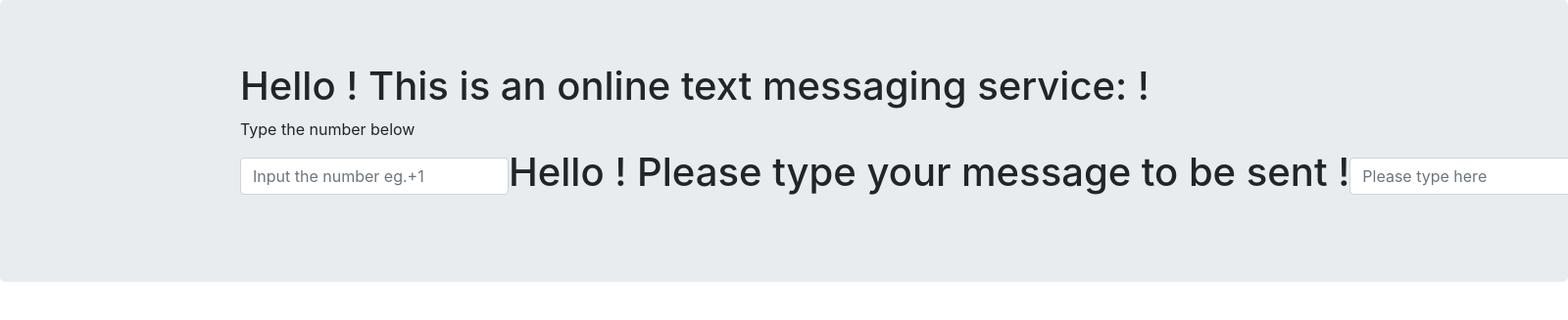
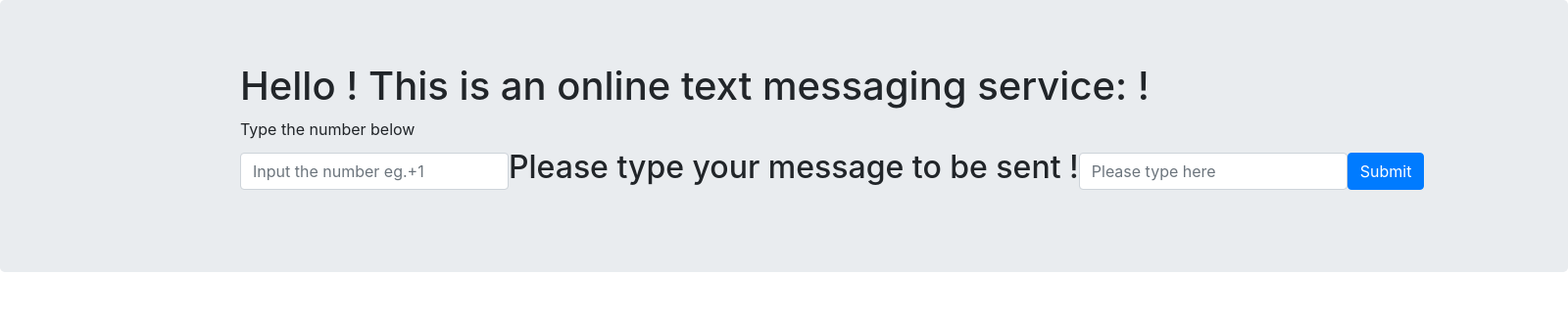
Before and after one commit to georgiolaz/Project-text, a Flask app: page / in a window 1600 px wide; the page is wider, and only the part inside the window is pictured. Shown: the top 327 px of that part at 98% size. Run offline with Flask 2, Linux system fonts and the light colour scheme; some libraries are stand-ins or nearby versions.

Commit message:
project update

```diff
--- a/templates/index.html
+++ b/templates/index.html
@@ -7,17 +7,17 @@
 			<div class="container">
 				{% if text_message %}
 					<h1> {{ text_message }} </h1>
-					<a href="{{ url_for('hello_monkey') }}">Type in another message</a>
+					<a href="{{ url_for('hello_monkey') }}">Type in another message  </a>
 				{% else %}
 					<h1> Hello ! This is an online text messaging service: !</h1>
 					<label for= "BodyMessage">Type the number below</label>
 					<form action ="/" class ="form-inline" rows="3">
 					<div class ="form-group">
 						<input type="numbers" name="to" placeholder ="Input the number eg.+1" class ="form-control">
-					<h1> Hello ! Please type your message to be sent !</h1>
+					<h2> Please type your message to be sent !</h2>
 					<form action ="/" class ="form-inline">
 						<div class ="form-group">
-							<input type="text" name="message" placeholder="Please type here" class="form-control" rows="3" >
+							<input type="text" name="message" placeholder="Please type here" class="form-control" rows="5" id ="type message">
 						</div>
 						<input type ="submit" value="Submit" class="btn btn-primary">
 						</form>
```
